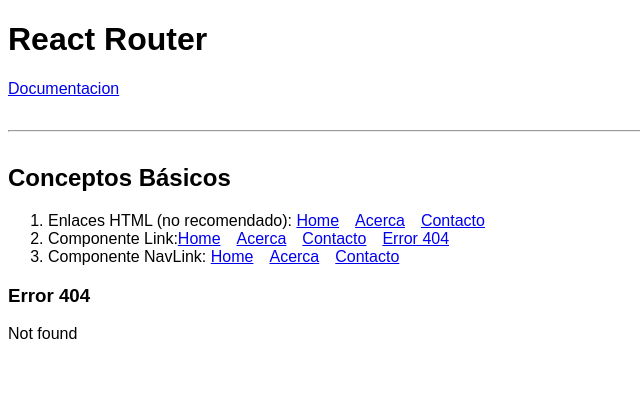
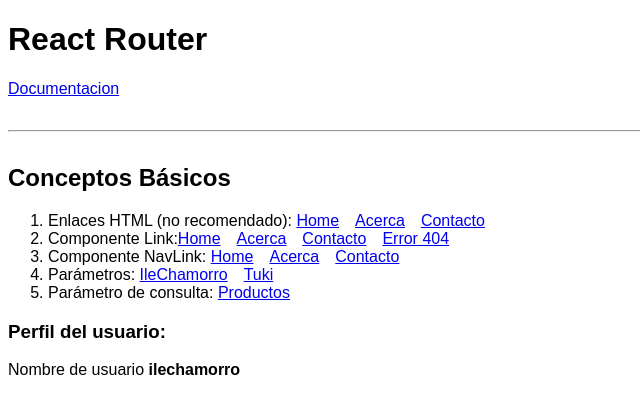
Before and after one commit to IleanaChamorro/react-routes, a React (Create React App) app: page /usuario/ilechamorro in a window 1280 px wide. Before the commit this address had no page. Shown: the top 414 px of the page, without its empty margins (0-640 px from the left). Built offline with nearby package versions, Linux system fonts and the light colour scheme.

Commit message:
Parámetros de consultas (hooks useLocation y useHistory)

```diff
--- a/src/components/ConceptosBasicos.js
+++ b/src/components/ConceptosBasicos.js
@@ -6,6 +6,7 @@ import Contacto from '../pages/Contacto'
 import Home from '../pages/Home'
 import Error404 from '../pages/Error404'
 import MenuConceptos from './MenuConceptos'
+import Usuario from '../pages/Usuario'
 
 const ConceptosBasicos = () => {
   return (
@@ -17,7 +18,9 @@ const ConceptosBasicos = () => {
                 <Route exact path="/" component={Home}/>
                 <Route exact path="/acerca" component={Acerca}/>
                 <Route exact path="/contacto" component={Contacto}/>
+                <Route exact path="/usuario/:username" component={Usuario}/>
                 <Route path="*" component={Error404}/>
+
             </Switch>
         </Router>
     </div>
--- a/src/components/MenuConceptos.js
+++ b/src/components/MenuConceptos.js
@@ -30,6 +30,15 @@ const MenuConceptos = () => {
                 <NavLink exact to="/acerca" activeClassName='active'>Acerca</NavLink>
                 <NavLink exact to="/contacto" activeClassName='active'>Contacto</NavLink>
             </li>
+            <li>
+                <span>Parámetros: </span>
+                <Link to="/usuario/ilechamorro">IleChamorro</Link>
+                <Link to="/usuario/tuki">Tuki</Link>
+            </li>
+            <li>
+                <span>Parámetro de consulta: </span>
+                <Link to="/productos">Productos</Link>
+            </li>
         </ol>
     </nav>
   )
--- a/src/pages/Usuario.js
+++ b/src/pages/Usuario.js
@@ -3,14 +3,14 @@ import { useParams } from 'react-router';
 
 
 const Usuario = () => {
-    //let { username } = useParams();
-    let params = useParams();
-    console.log(params);
+    //let params = useParams();
+    let { username } = useParams();
+    console.log(username);
 
     return (
         <div>
             <h3>Perfil del usuario: </h3>
-            <p>Nombre de usuario <b>{}</b></p>
+            <p>Nombre de usuario <b>{username}</b></p>
         </div>
     )
 }
```
